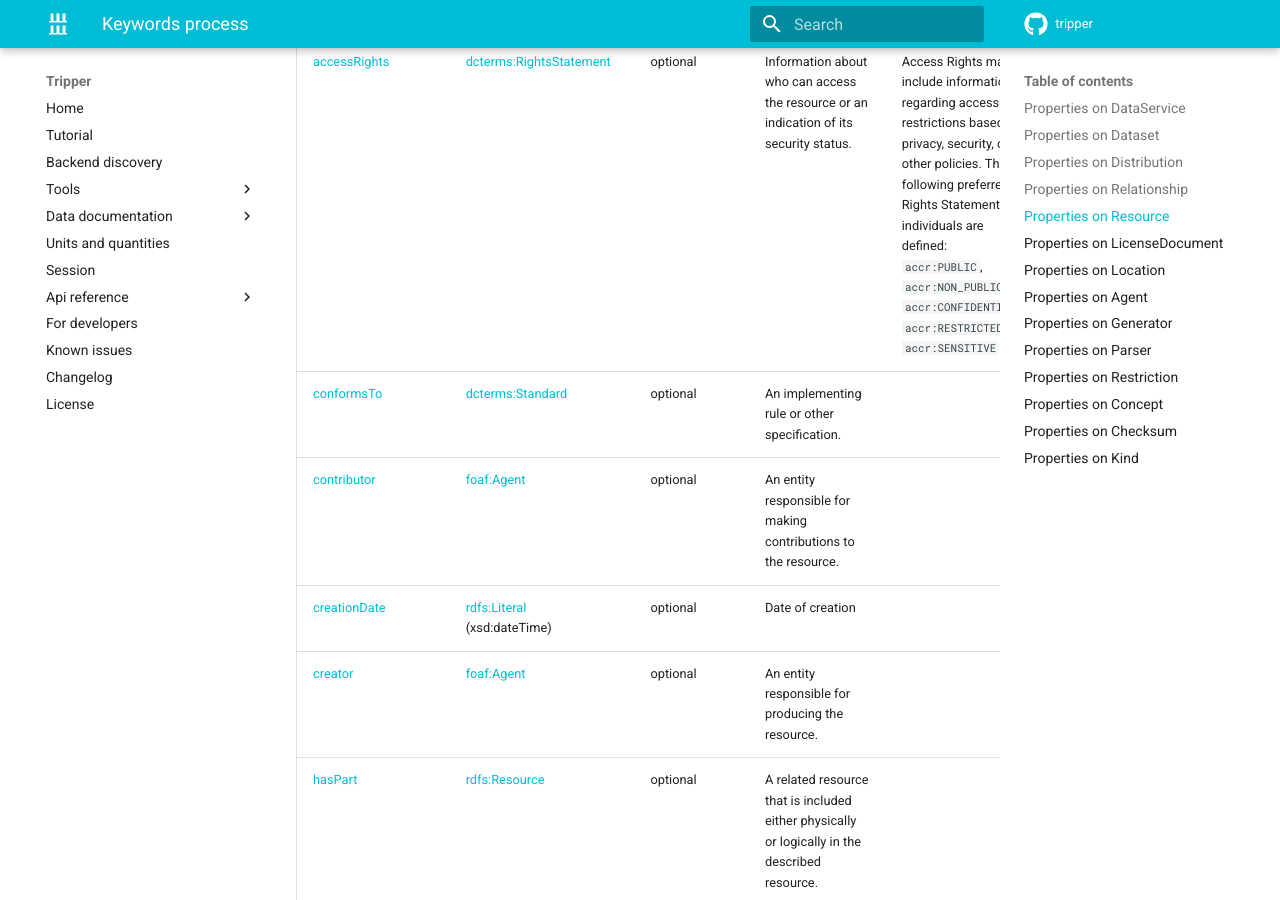
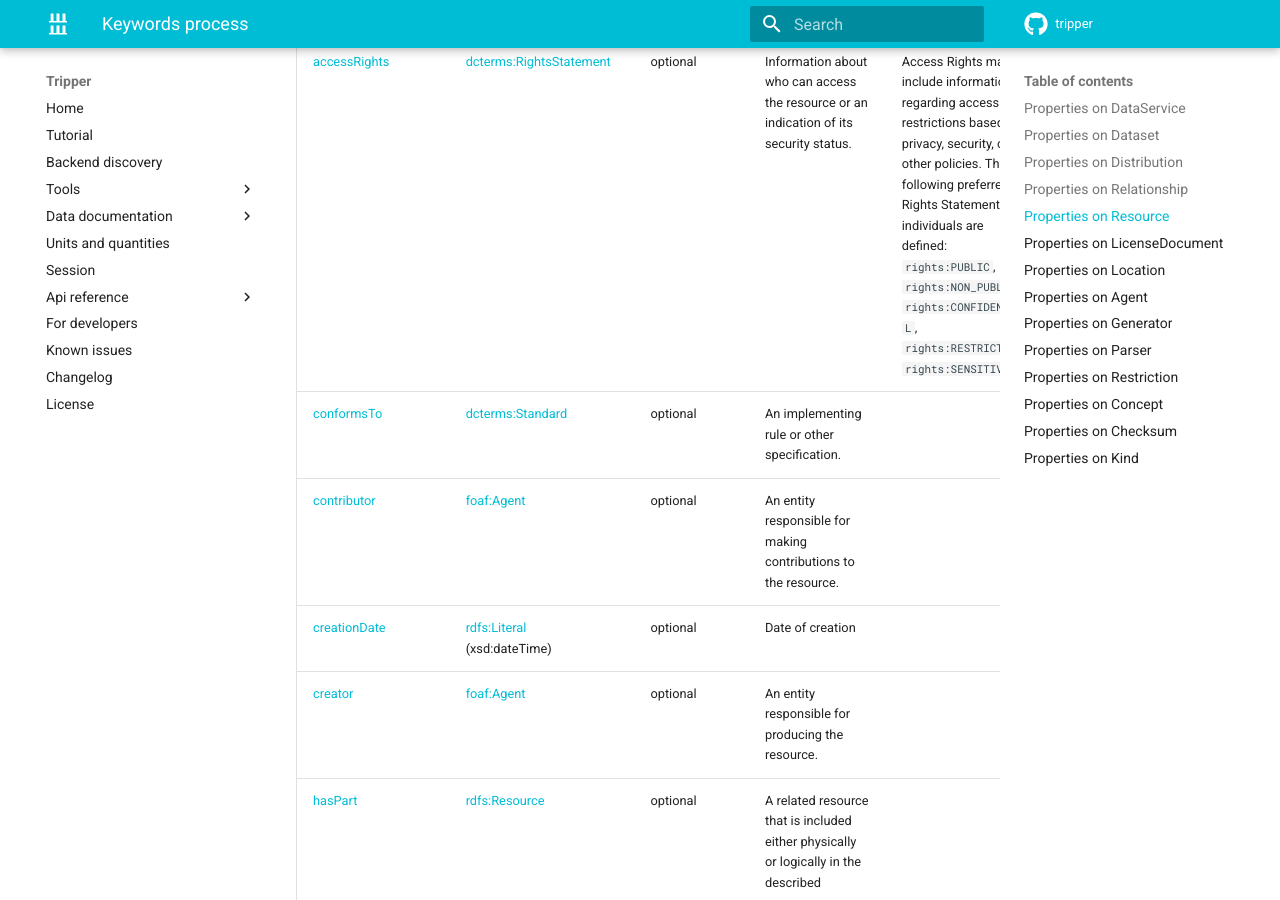
Before and after one commit to EMMC-ASBL/tripper, an MkDocs documentation site: the page built from docs/datadoc/keywords-process.md, in a window 1280 px wide and 900 px high, scrolled down 9025 px. Built offline with MkDocs 1.6.1 and Material for MkDocs 9.7.7, drawn with Linux system fonts in a browser that asks for light colours; comment, search, counter and statistics services are not loaded; the version menu is left out.

Commit message:
Changed prefix `accr:` to `rights:` (#525)
# Description
Changed prefix `accr:` to `rights:`.

## Type of change
- [ ] Bug fix and code cleanup
- [ ] New feature
- [ ] Documentation update
- [ ] Testing


## Checklist for the reviewer
This checklist should be used as a help for the reviewer.

- [ ] Is the change limited to one issue?
- [ ] Does this PR close the issue?
- [ ] Is the code easy to read and understand?
- [ ] Do all new feature have an accompanying new test?
- [ ] Has the documentation been updated as necessary?
- [ ] Is the code properly tested?

```diff
--- a/docs/datadoc/keywords-process.md
+++ b/docs/datadoc/keywords-process.md
@@ -192,7 +192,7 @@ Resource published or curated by an agent.
 | [qualifiedRelation]     | [dcat:Relationship]                | optional    | A description of a relationship with another resource.                                                                                                                                                                                                                           |                                                                                                                                                                                                                                                                                                                                                                                                                 |
 | [version]               | [rdfs:Literal]                     | optional    | Version indicator (name or identifier) of a resource.                                                                                                                                                                                                                            | DCAT does not prescribe how a version name / identifier should be specified, and refers for guidance to [DWBP]'s Best Practice 7: Provide a version indicator.                                                                                                                                                                                                                                                  |
 | [applicableLegislation] | [eli:LegalResource]                | optional    | The legislation that mandates the creation or management of the resource.                                                                                                                                                                                                        |                                                                                                                                                                                                                                                                                                                                                                                                                 |
-| [accessRights]          | [dcterms:RightsStatement]          | optional    | Information about who can access the resource or an indication of its security status.                                                                                                                                                                                           | Access Rights may include information regarding access or restrictions based on privacy, security, or other policies. The following preferred Rights Statement individuals are defined: `accr:PUBLIC`, `accr:NON_PUBLIC`, `accr:CONFIDENTIAL`, `accr:RESTRICTED`, `accr:SENSITIVE`                                                                                                                              |
+| [accessRights]          | [dcterms:RightsStatement]          | optional    | Information about who can access the resource or an indication of its security status.                                                                                                                                                                                           | Access Rights may include information regarding access or restrictions based on privacy, security, or other policies. The following preferred Rights Statement individuals are defined: `rights:PUBLIC`, `rights:NON_PUBLIC`, `rights:CONFIDENTIAL`, `rights:RESTRICTED`, `rights:SENSITIVE`                                                                                                                    |
 | [conformsTo]            | [dcterms:Standard]                 | optional    | An implementing rule or other specification.                                                                                                                                                                                                                                     |                                                                                                                                                                                                                                                                                                                                                                                                                 |
 | [contributor]           | [foaf:Agent]                       | optional    | An entity responsible for making contributions to the resource.                                                                                                                                                                                                                  |                                                                                                                                                                                                                                                                                                                                                                                                                 |
 | [creationDate]          | [rdfs:Literal]<br>(xsd:dateTime)   | optional    | Date of creation                                                                                                                                                                                                                                                                 |                                                                                                                                                                                                                                                                                                                                                                                                                 |
```
Also changed, not shown: docs/datadoc/keywords.md (+1 -1 lines), docs/datadoc/prefixes-process.md (+1 -1 lines), docs/datadoc/prefixes.md (+1 -1 lines), 6 other files.
